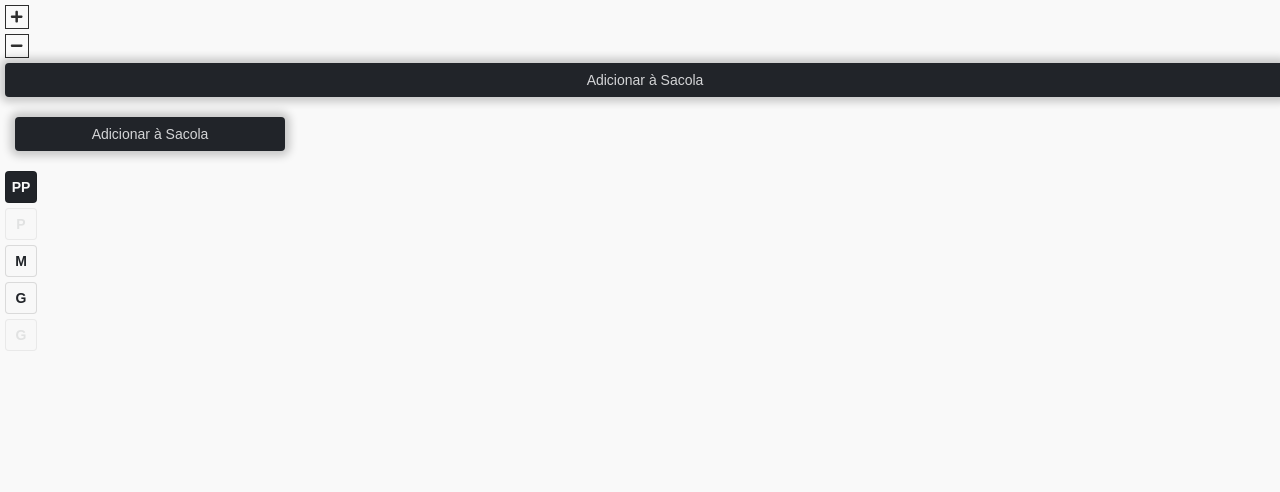
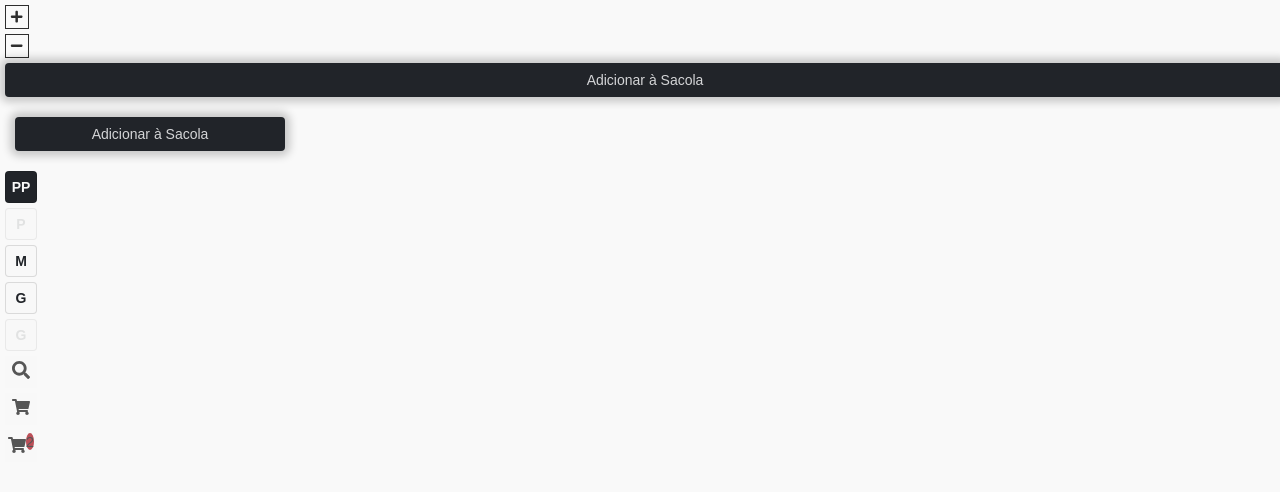
Before and after one commit to brenoxavier48/Fashionista_E-commerce, a React (Create React App) app: page / in a window 1280 px wide. Shown: the top 492 px of the page. Built offline with nearby package versions, Linux system fonts and the light colour scheme.

Commit message:
feat: init HeaderButton

```diff
--- a/src/App.tsx
+++ b/src/App.tsx
@@ -1,5 +1,5 @@
 import React from "react";
-import { CountButton, MainButton, SizeButton } from "./components/ui/buttons";
+import { CountButton, MainButton, SizeButton, HeaderButton } from "./components/ui/buttons";
 
 function App() {
   return (
@@ -16,7 +16,9 @@ function App() {
         <SizeButton size="M" available></SizeButton>
         <SizeButton size="G" available></SizeButton>
         <SizeButton size="G" available={false}></SizeButton>
-
+        <HeaderButton icon="search"></HeaderButton>
+        <HeaderButton icon="shoppingCart"></HeaderButton>
+        <HeaderButton icon="shoppingCart" itemsQuantity={2}></HeaderButton>
       </div>
     </div>
   );
--- a/src/assets/scss/Main.scss
+++ b/src/assets/scss/Main.scss
@@ -6,6 +6,7 @@
 @import "../../components/ui/buttons/CountButton/styles.scss";
 @import "../../components/ui/buttons/MainButton/styles.scss";
 @import "../../components/ui/buttons/SizeButton/styles.scss";
+@import "../../components/ui/buttons/HeaderButton/styles.scss";
 
 
 //pages
--- /dev/null
+++ b/src/components/ui/buttons/HeaderButton/index.tsx
@@ -0,0 +1,42 @@
+import React, { ButtonHTMLAttributes } from "react";
+import { FaSearch, FaShoppingCart } from 'react-icons/fa'
+
+type Props = ButtonHTMLAttributes<HTMLButtonElement> & {
+  icon: "search" | "shoppingCart",
+  itemsQuantity?: number
+};
+
+export const HeaderButton = ({ icon, itemsQuantity, ...otherProps }: Props) => {
+
+  const getIcon = (icon: string) => {
+    switch (icon) {
+      case 'search':
+        return <FaSearch/>
+
+      case 'shoppingCart':
+        return <FaShoppingCart/>
+    }
+  }
+
+  return (
+    <button
+      className="header__button"
+      {...otherProps}
+    >
+      <div>
+        { getIcon(icon) }
+        {
+          itemsQuantity
+          && itemsQuantity > 0
+          && (
+            <sup className="header__shoppingCart__count">
+              <span className="header__shoppingCart__count__value">
+                {itemsQuantity}
+              </span>
+            </sup>
+          )
+        }
+      </div>
+    </button>
+  );
+};
--- /dev/null
+++ b/src/components/ui/buttons/HeaderButton/styles.scss
@@ -0,0 +1,20 @@
+.header__button {
+  @include button-base;
+
+  width: 32px;
+  height: 32px;
+  background-color: #f8f8f8;
+  color: #565656;
+  border: 0;
+  font-size: 18px;
+
+  .header__shoppingCart__count {
+    width: 23px;
+    height: 4px;
+    border-radius: 50%;
+    background-color: #bc4f58;
+    display: relative;
+    top: 0;
+    right: 0;
+  }
+}
--- a/src/components/ui/buttons/index.ts
+++ b/src/components/ui/buttons/index.ts
@@ -1,3 +1,4 @@
 export * from './CountButton'
 export * from './MainButton'
 export * from './SizeButton'
+export * from './HeaderButton'
```
Also changed, not shown: 1 other file (tests, documents, lock files or other folders).
